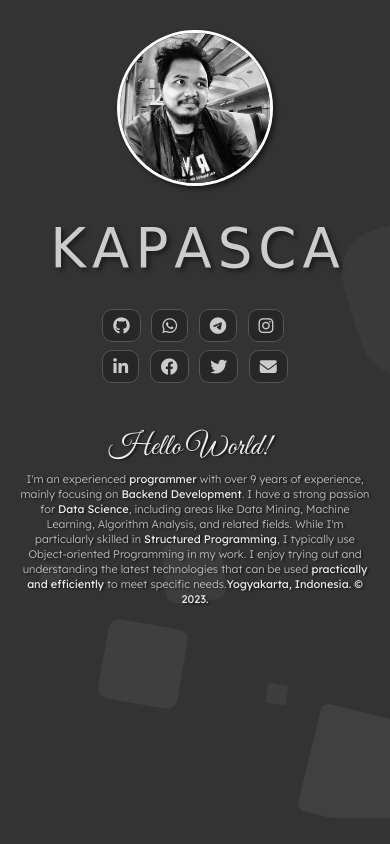
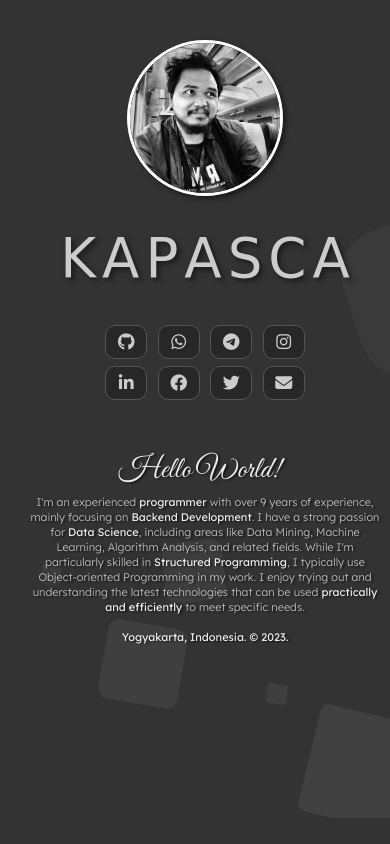
Before and after one commit to kapasca/kapasca.github.io, a PHP site: page / in a window 390 px wide. Run offline with PHP 8.4, Linux system fonts and the light colour scheme; some web fonts are replaced.

Commit message:
Style Adjustment

```diff
--- a/index.html
+++ b/index.html
@@ -53,7 +53,7 @@
         have a strong passion for <br class="line-close" /><span class="highlight">Data Science</span>, including areas like Data Mining, Machine Learning, <br class="line-close" />Algorithm Analysis,
         and related fields. While I'm particularly skilled in <br class="line-close" /><span class="highlight">Structured Programming</span>, I typically use Object-oriented Programming in my work.
         <br class="line-close" />I enjoy trying out and understanding the latest technologies that can be <br class="line-close" />used <span class="highlight">practically and efficiently</span> to
-        meet specific needs.<br class="line-close" /><br class="line-close" /><span class="highlight">Yogyakarta, Indonesia. &copy; 2023.</span>
+        meet specific needs.<br/><br/><span class="highlight">Yogyakarta, Indonesia. &copy; 2023.</span>
       </div>
     </div>
 
--- a/style.css
+++ b/style.css
@@ -233,6 +233,10 @@ img {
   font-size: 1.2rem;
   cursor: pointer;
   transition: all 0.5s;
+  display: inline-block;
+  width: 20px;
+  height: 22px;
+  text-decoration: none;
 }
 
 .link:hover,
@@ -243,7 +247,7 @@ img {
 }
 
 .link-ready {
-  margin: 0 10px;
+  margin: 0 9px 0 8px;
 }
 
 .content {
@@ -281,7 +285,7 @@ img {
   }
 
   .container {
-    margin-left: 35px;
+    margin-left: 70px;
     height: auto;
   }
 
@@ -338,6 +342,7 @@ img {
 
   .line-open {
     display: block;
+    height: 7px;
   }
 
   .content {
@@ -353,8 +358,8 @@ img {
   .container {
     padding: 0;
     width: 100%;
-    margin-left: 0;
-    margin-top: 30px;
+    margin-left: 10px;
+    margin-top: 40px;
     height: auto;
   }
 
@@ -374,7 +379,8 @@ img {
   .links {
     display: block;
     margin: 15px 0 0 0;
-    padding: 0 30px;
+    /* flex-direction: row; */
+    /* flex-wrap: nowrap; */
   }
 
   .row {
```
